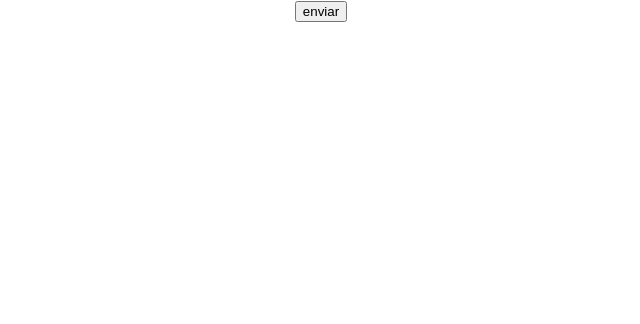
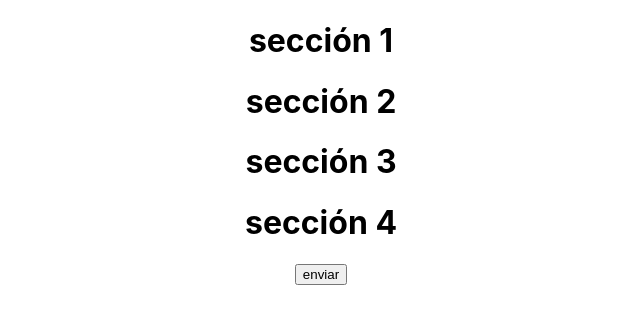
Before and after one commit to camilomontoyau/react-jean, a React (Create React App) app: page / in a window 1280 px wide. Shown: the top 324 px of the page, without its empty margins (319-959 px from the left). Built offline with nearby package versions, Linux system fonts and the light colour scheme.

Commit message:
secciones dentro de app

```diff
--- a/src/App.js
+++ b/src/App.js
@@ -78,7 +78,12 @@ class App extends Component {
       <div className="App">
         <div>
           <form onSubmit={handleSubmit}>
-            {fields.map((field, indice) => {
+            {sections.map(({ start, end }, index) => {
+              const sectionFields = fields.slice(start, end);
+              return (
+                <div key={`section-${index}`}>
+                  <h1>sección {index + 1}</h1>
+                  {sectionFields.map((field, indice) => {
                     const Comp = FieldTypes[field.type];
                     return (
                       <Comp
@@ -87,6 +92,9 @@ class App extends Component {
                         handleValues={handleValues}
                         readOnly={readOnly}
                       />
+                    );
+                  })}
+                </div>
               );
             })}
             <button type="submit">enviar</button>
```
Lines whose indentation alone changed are shown as unchanged.
